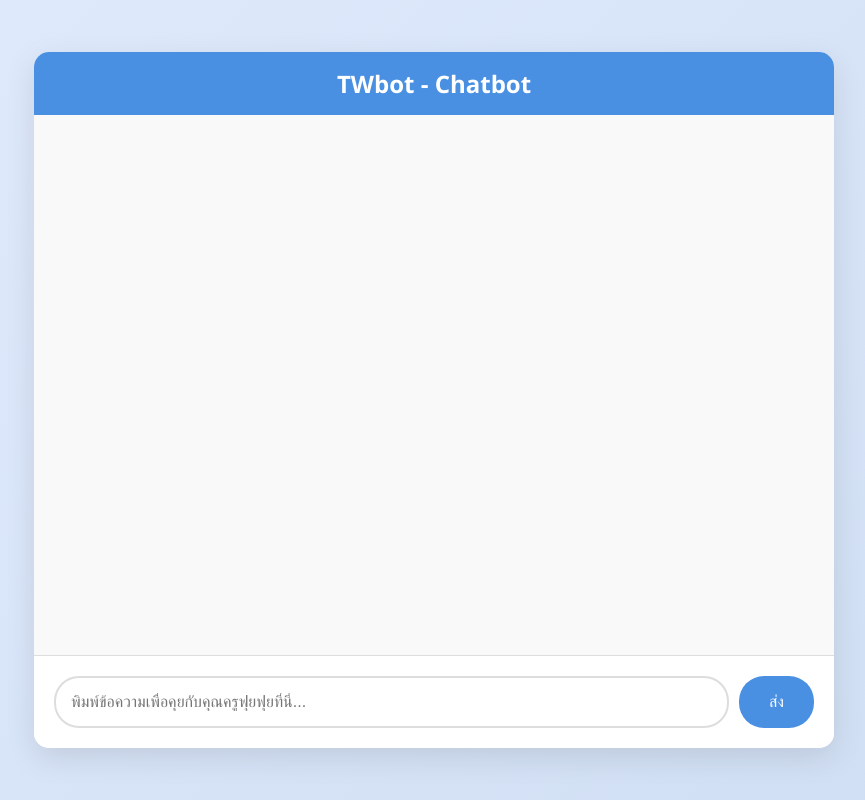
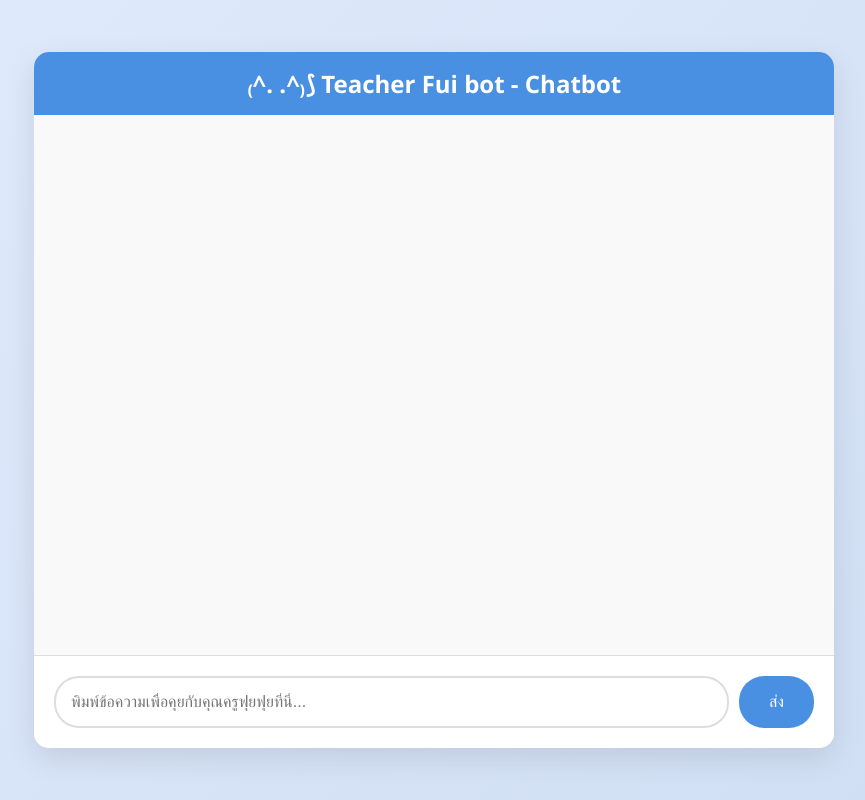
Before and after one commit to Kumalalatest/TWbottest, a plain HTML site: page index.html in a window 1280 px wide. Shown: the whole page, without its empty margins (206-1071 px from the left). Drawn offline with Linux system fonts and the light colour scheme.

Commit message:
Update index.html

```diff
--- a/index.html
+++ b/index.html
@@ -89,7 +89,7 @@
 </head>
 <body>
     <div class="chat-container">
-        <div class="chat-header">TWbot - Chatbot</div>
+        <div class="chat-header">₍^. .^₎⟆ Teacher Fui bot - Chatbot</div>
         <div id="chatbox"></div>
         <div class="input-container">
             <input type="text" id="userInput" placeholder="พิมพ์ข้อความเพื่อคุยกับคุณครูฟุยฟุยที่นี่...">
```
